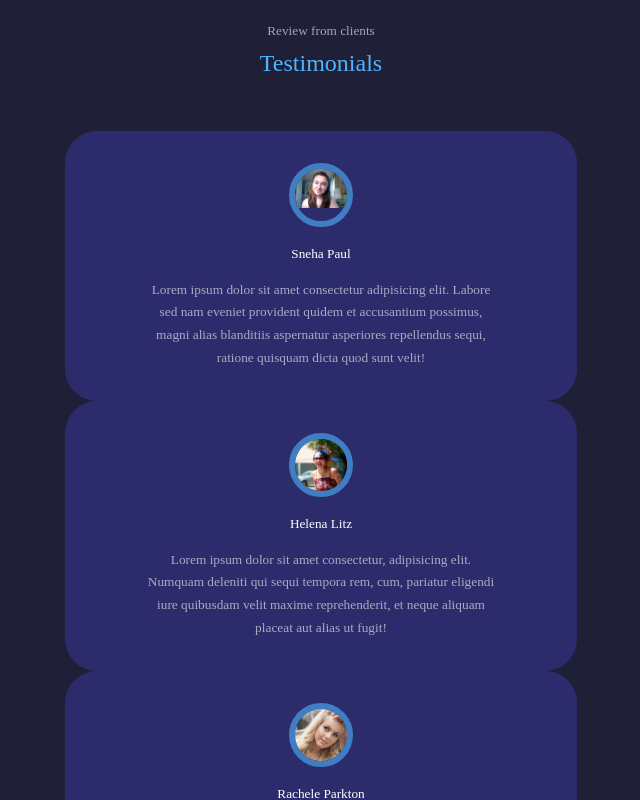
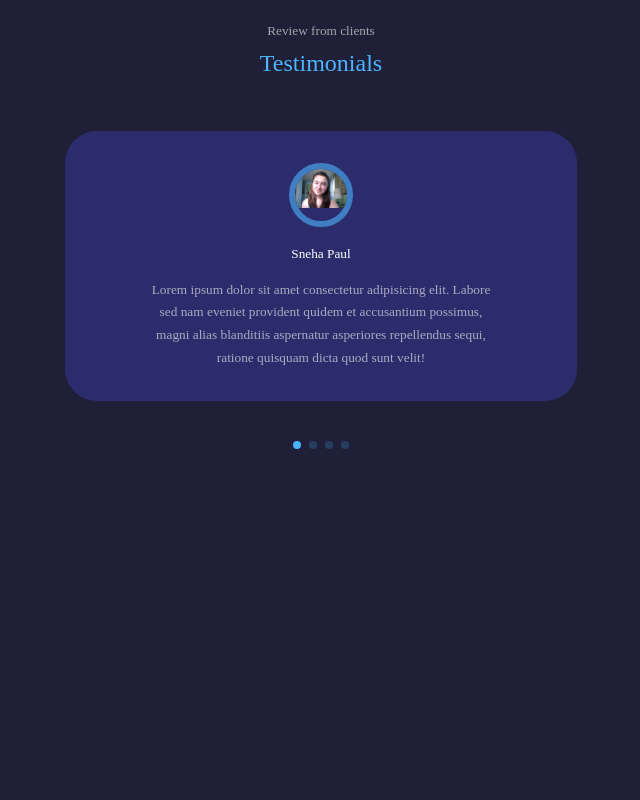
Before and after one commit to Amitesh100/portfolio, a React (Create React App) app: page / in a window 1280 px wide. Shown: the part 4620-5420 px from the top of the page, without its empty margins (319-959 px from the left). Built offline with nearby package versions, Linux system fonts and the light colour scheme; a web font is replaced by a local one.

Commit message:
add swipe functionality to the testimonials using SwiperJS

```diff
--- a/package.json
+++ b/package.json
@@ -10,6 +10,7 @@
     "react-dom": "^18.2.0",
     "react-icons": "^4.9.0",
     "react-scripts": "5.0.1",
+    "swiper": "^10.0.3",
     "web-vitals": "^2.1.4"
   },
   "scripts": {
--- a/src/components/testimonials/Testimonials.jsx
+++ b/src/components/testimonials/Testimonials.jsx
@@ -4,6 +4,14 @@
 import AVTR2 from '../../assets/avatar2.jpg'
 import AVTR3 from '../../assets/avatar3.jpg'
 import AVTR4 from '../../assets/avatar4.jpg'
+
+// SwiperJS imports
+import { Pagination } from 'swiper/modules'
+import { Swiper, SwiperSlide } from 'swiper/react'
+
+// Swiper styles
+import 'swiper/css'
+import 'swiper/css/pagination'
 
 const data = [
   {
@@ -34,21 +42,27 @@
       <h5>Review from clients</h5>
       <h2>Testimonials</h2>
 
-      <div className="container testimonials__container">
+      <Swiper className="container testimonials__container"
+            // install Swiper modules
+            modules={[Pagination]}
+            spaceBetween={40}
+            slidesPerView={1}
+            pagination={{ clickable: true }}
+      >
         {
           data.map(({avatar, name, review}, index) => {
             return (
-              <article className="testimonial">
+              <SwiperSlide className="testimonial">
               <div className="client__avatar">
                 <img src={avatar} alt={name} />
               </div>
               <h5 className="client__name">{name}</h5>
               <small className="client__review">{review}</small>
-            </article>
+            </SwiperSlide>
             )
           })
         }
-      </div>
+      </Swiper>
     </section>
   )
 }
--- a/src/components/testimonials/testimonials.css
+++ b/src/components/testimonials/testimonials.css
@@ -1,5 +1,6 @@
 .container.testimonials__container {
    width: 40%;
+   padding-bottom: 4rem;
 }
 
 .client__avatar {
@@ -27,6 +28,10 @@
    margin: 0.8rem auto 0;
 }
 
+.swiper-pagination-clickable .swiper-pagination-bullet {
+   background: var(--color-primary);
+}
+
 /* =============== MEDIA QUERIES (MEDIUM DEVICES) ============== */
 
 @media screen and (max-width: 1024px) {
```
Also changed, not shown: 1 other file (tests, documents, lock files or other folders).
